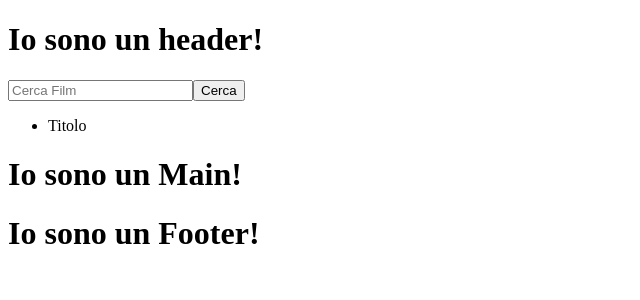
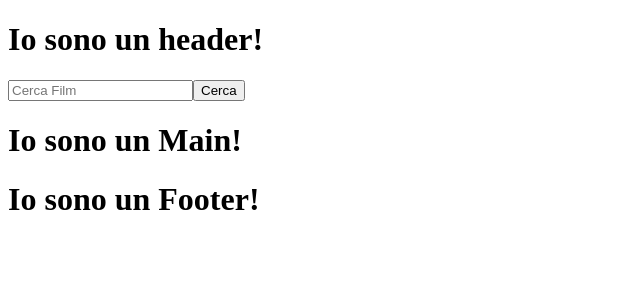
Before and after one commit to GencoMattia/vite-boolflix, a Vue app: page / in a window 1280 px wide. Shown: the top 300 px of the page, without its empty margins (0-640 px from the left). Built offline with nearby package versions, Linux system fonts and the light colour scheme.

Commit message:
v-for on li to show movie title

```diff
--- a/src/components/AppMain.vue
+++ b/src/components/AppMain.vue
@@ -23,10 +23,12 @@ export default {
                     // language: it-IT,
                     }
                     })
-                    .then(function (response) {
+                    .then((response) => {
                         console.log(response.data.results);
+                        this.searchedMovieList = response.data.results;
+                        console.log(`Lista Film = ${this.searchedMovieList}`)
                     })
-                    .catch(function (error) {
+                    .catch((error) => {
                         console.log(error);
                     })
                     .finally(function () {
@@ -49,8 +51,8 @@ export default {
             </section>
             <section class="searched-movie-wrapper">
                 <ul class="searched-movie-list">
-                    <li>
-                        Titolo
+                    <li v-for="movie in searchedMovieList">
+                        {{ movie.original_title }}
                     </li>
                 </ul>
             </section>
```
